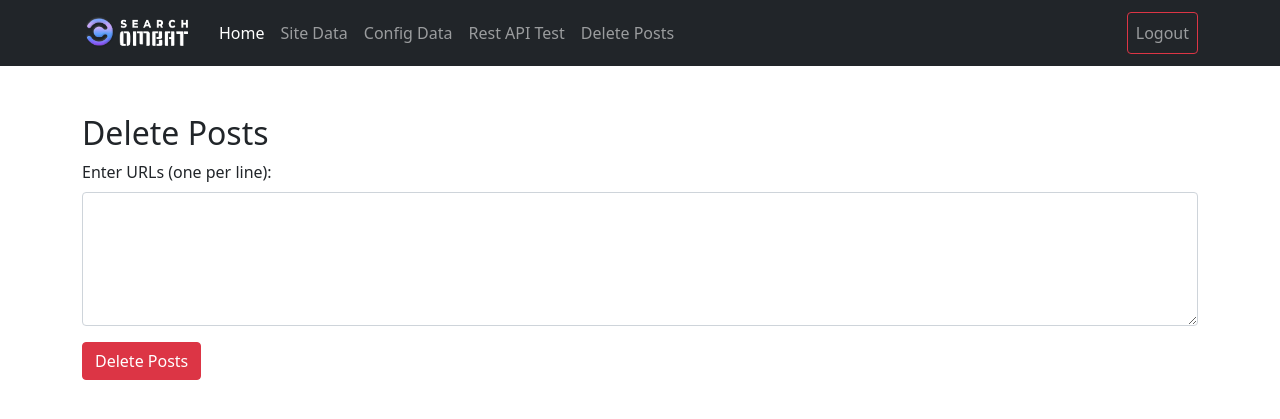
After one commit to samiulhuda360/flask_with_socketio, a Flask app: page /post_delete in a window 1280 px wide. The commit adds this page. Shown: the top 419 px of the page. Run offline with Flask 3, Linux system fonts and the light colour scheme.

Commit message:
Post Deletation Tab

```diff
--- a/app.py
+++ b/app.py
@@ -2,7 +2,7 @@ import os
 import time
 import csv
 from flask import Flask, render_template, request, jsonify, send_file, session, redirect, url_for, flash, url_for, send_from_directory
-from services import (get_all_sitenames, get_url_data_from_db, save_matched_to_excel, process_site, store_posted_url, extract_domain, delete_site_and_links, fetch_site_details, test_post_to_wordpress, delete_from_wordpress)
+from services import (get_all_sitenames, get_url_data_from_db, save_matched_to_excel, process_site, store_posted_url, extract_domain, delete_site_and_links, fetch_site_details, test_post_to_wordpress, delete_from_wordpress, find_post_id_by_url)
 from flask_socketio import SocketIO, emit
 import json
 from functools import wraps
@@ -16,6 +16,7 @@ import glob
 from operator import itemgetter
 from dotenv import load_dotenv
 from random import randrange
+from urllib.parse import urlparse
 
 load_dotenv()
 
@@ -699,5 +700,56 @@ def download_excel_template():
     except Exception as e:
         return jsonify({"error": str(e)}), 500
 
+
+@app.route('/post_delete', methods=['GET', 'POST'])
+def post_delete():
+    if request.method == 'POST':
+        urls = request.form['urls'].split('\n')
+        result = []
+
+        conn = sqlite3.connect('sites_data.db')
+        cursor = conn.cursor()
+
+        for url in urls:
+            try:
+                # Parse the URL to extract the domain
+                parsed_url = urlparse(url)
+                domain = parsed_url.netloc
+                print(f"Extracted domain: {domain}")  # Logging statement
+
+                if domain:
+                    # Query the sites_data database to get the site details
+                    cursor.execute('SELECT * FROM sites WHERE sitename = ?', (domain,))
+                    site = cursor.fetchone()
+
+                    if site:
+                        site_id, sitename, username, app_password = site
+                        print(f"Retrieved site details: {sitename}, {username}, {app_password}")  # Logging statement
+
+                        # Find the post ID using the find_post_id_by_url function
+                        post_id = find_post_id_by_url(sitename, url, username, app_password)
+                        print(f"Found Post ID: {post_id}")  # Logging statement
+
+                        if post_id:
+                            # Delete the post using the delete_from_wordpress function
+                            response = delete_from_wordpress(sitename, username, app_password, post_id)
+                            if response is not None and response.status_code == 200:
+                                result.append(f"Post deleted successfully: {url}")
+                            else:
+                                result.append(f"Failed to delete post: {url}")
+                        else:
+                            result.append(f"Post not found for URL: {url}")
+                    else:
+                        result.append(f"Site not found for URL: {url}")
+                else:
+                    result.append(f"Invalid URL: {url}")
+            except Exception as e:
+                result.append(f"Error processing URL: {url} - {str(e)}")
+
+        conn.close()
+
+        return render_template('post_delete.html', result="\n".join(result))
+    return render_template('post_delete.html')
+
 if __name__ == '__main__':
     socketio.run(app, debug=True)
--- a/services.py
+++ b/services.py
@@ -10,6 +10,7 @@ from config import Pexels_API_ENDPOINT
 from random import randrange
 import random
 from urllib.parse import urlparse
+from requests.auth import HTTPBasicAuth
 
 
 # Image Operations
@@ -438,9 +439,40 @@ def delete_from_wordpress(site_url, username, app_password, post_id):
     credentials = username + ':' + app_password
     token = base64.b64encode(credentials.encode())
     headers = {'Authorization': 'Basic ' + token.decode('utf-8')}
-
     try:
         response = requests.delete(url_json, headers=headers)
         return response
     except requests.exceptions.ConnectionError:
         return None  # Or return an appropriate response indicating a connection error
+
+
+def find_post_id_by_url(domain_name, post_url, username, app_password):
+    base_url = f"https://{domain_name}/wp-json/wp/v2/posts"
+    per_page = 100
+    page = 1
+    while True:
+        params = {
+            'per_page': per_page,
+            'page': page
+        }
+        response = requests.get(base_url, auth=HTTPBasicAuth(username, app_password), params=params)
+        print(username)
+        # If a 400 status code is received, stop the search
+        if response.status_code == 400:
+            print("Reached end of posts or encountered an error.")
+            break
+        # Check for successful response
+        if response.status_code == 200:
+            data = response.json()
+            if not data:
+                # Empty list means no more posts available
+                break
+            # Find the post ID
+            for post in data:
+                if post['link'] == post_url:
+                    return post['id']  # Return the found post ID
+            page += 1  # Increment page number to fetch the next set of posts
+        else:
+            print(f"Error fetching posts: {response.status_code}")
+            break
+    return None  # Return None if post not found or if there was an error
--- a/templates/configuration.html
+++ b/templates/configuration.html
@@ -33,6 +33,9 @@
                     </li>
                      <li class="nav-item">
                         <a class="nav-link" href="/restapi_test">Rest API Test</a>
+                    </li>
+                    <li class="nav-item">
+                        <a class="nav-link" href="/post_delete">Delete Posts</a>
                     </li>
                 </ul>
                 <ul class="navbar-nav">
--- a/templates/login.html
+++ b/templates/login.html
@@ -10,8 +10,6 @@
 </head>
 
 <body class="bg-light">
-
-
 
     <div class="container mt-5">
         <div class="row justify-content-center">
--- /dev/null
+++ b/templates/post_delete.html
@@ -0,0 +1,67 @@
+<!DOCTYPE html>
+<html lang="en">
+<head>
+    <meta charset="UTF-8">
+    <meta name="viewport" content="width=device-width, initial-scale=1.0">
+    <title>Delete Posts</title>
+    <!-- Include Bootstrap CSS and other necessary stylesheets and scripts -->
+    <link href="https://cdn.jsdelivr.net/npm/bootstrap@5.1.1/dist/css/bootstrap.min.css" rel="stylesheet">
+    <link href="{{ url_for('static', filename='custom-css.css') }}" rel="stylesheet">
+</head>
+
+<body class="container-fluid no-padding">
+    <nav class="navbar navbar-expand-lg navbar-dark bg-dark mb-4">
+        <div class="container">
+    <a class="navbar-brand" href="{{ url_for('index') }}">
+        <img src="{{ url_for('static', filename='images/search-combat-logo.png') }}" alt="Search Combat Logo" height="40">
+    </a>            <button class="navbar-toggler" type="button" data-bs-toggle="collapse" data-bs-target="#navbarNav" aria-controls="navbarNav" aria-expanded="false" aria-label="Toggle navigation">
+                <span class="navbar-toggler-icon"></span>
+            </button>
+            <div class="collapse navbar-collapse" id="navbarNav">
+                <ul class="navbar-nav me-auto">
+                    <li class="nav-item">
+                        <a class="nav-link active" aria-current="page" href="/">Home</a>
+                    </li>
+                    <li class="nav-item">
+                        <a class="nav-link" href="/site-manager">Site Data</a>
+                    </li>
+                     <li class="nav-item">
+                        <a class="nav-link" href="/config">Config Data</a>
+                    </li>
+                    <li class="nav-item">
+                        <a class="nav-link" href="/restapi_test">Rest API Test</a>
+                    </li>
+                    <li class="nav-item">
+                        <a class="nav-link" href="/post_delete">Delete Posts</a>
+                    </li>
+                </ul>
+                <ul class="navbar-nav">
+                    <li class="nav-item">
+                        <a class="nav-link btn btn-outline-danger" href="/logout">Logout</a><!-- Styled as a button but functions as a link -->
+                    </li>
+                </ul>
+            </div>
+        </div>
+</nav>
+
+    <div class="container mt-5">
+        <h2>Delete Posts</h2>
+        <form method="post">
+            <div class="mb-3">
+                <label for="urls" class="form-label">Enter URLs (one per line):</label>
+                <textarea class="form-control" id="urls" name="urls" rows="5" required></textarea>
+            </div>
+            <button type="submit" class="btn btn-danger">Delete Posts</button>
+        </form>
+
+        {% if result %}
+        <div class="mt-4">
+            <h4>Result:</h4>
+            <pre>{{ result }}</pre>
+        </div>
+        {% endif %}
+    </div>
+
+    <script src="https://cdn.jsdelivr.net/npm/bootstrap@5.1.1/dist/js/bootstrap.bundle.min.js"></script>
+</body>
+</html>
--- a/templates/restapi_test.html
+++ b/templates/restapi_test.html
@@ -51,6 +51,9 @@
                     </li>
                     <li class="nav-item">
                         <a class="nav-link" href="/restapi_test">Rest API Test</a>
+                    </li>
+                    <li class="nav-item">
+                        <a class="nav-link" href="/post_delete">Delete Posts</a>
                     </li>
                 </ul>
                 <ul class="navbar-nav">
--- a/templates/site_manager.html
+++ b/templates/site_manager.html
@@ -32,6 +32,9 @@
                     </li>
                     <li class="nav-item">
                         <a class="nav-link" href="/restapi_test">Rest API Test</a>
+                    </li>
+                    <li class="nav-item">
+                        <a class="nav-link" href="/post_delete">Delete Posts</a>
                     </li>
                 </ul>
                 <ul class="navbar-nav">
```
Also changed, not shown: templates/index.html (+7 -4 lines).
